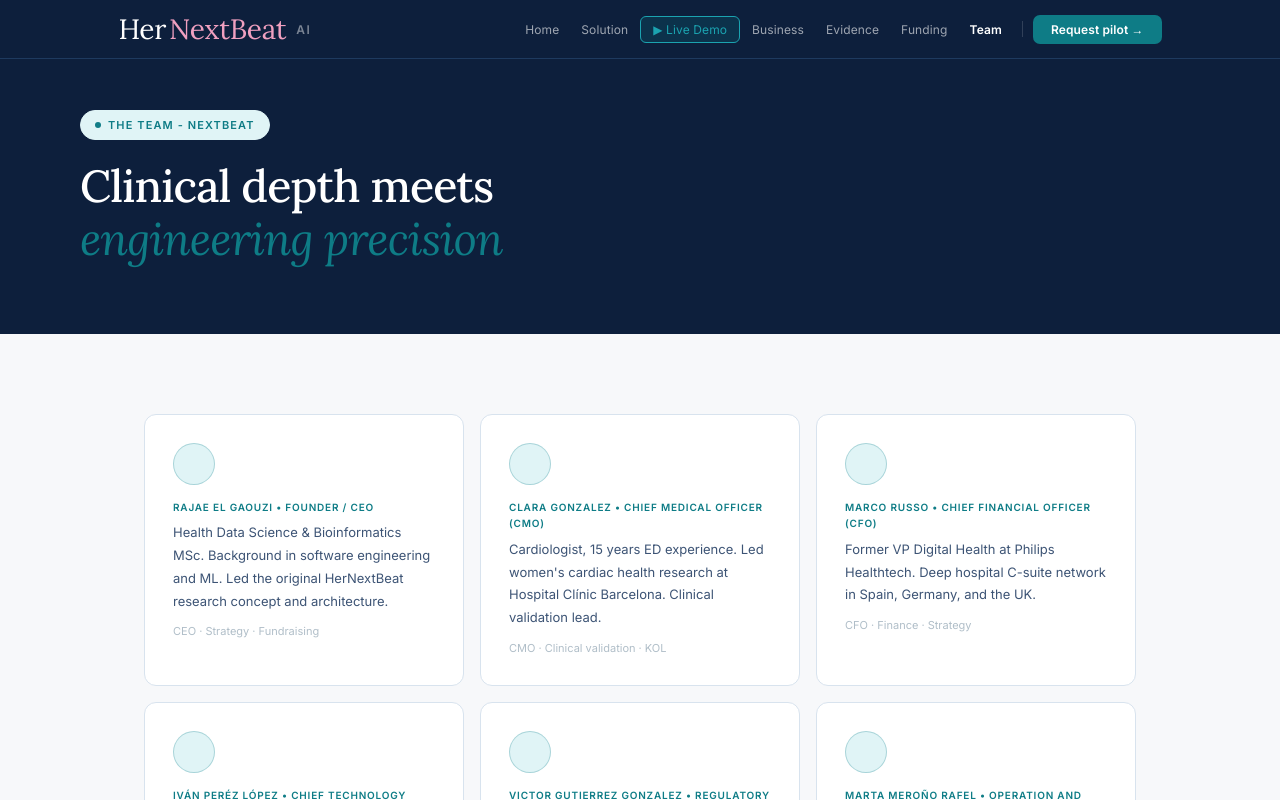
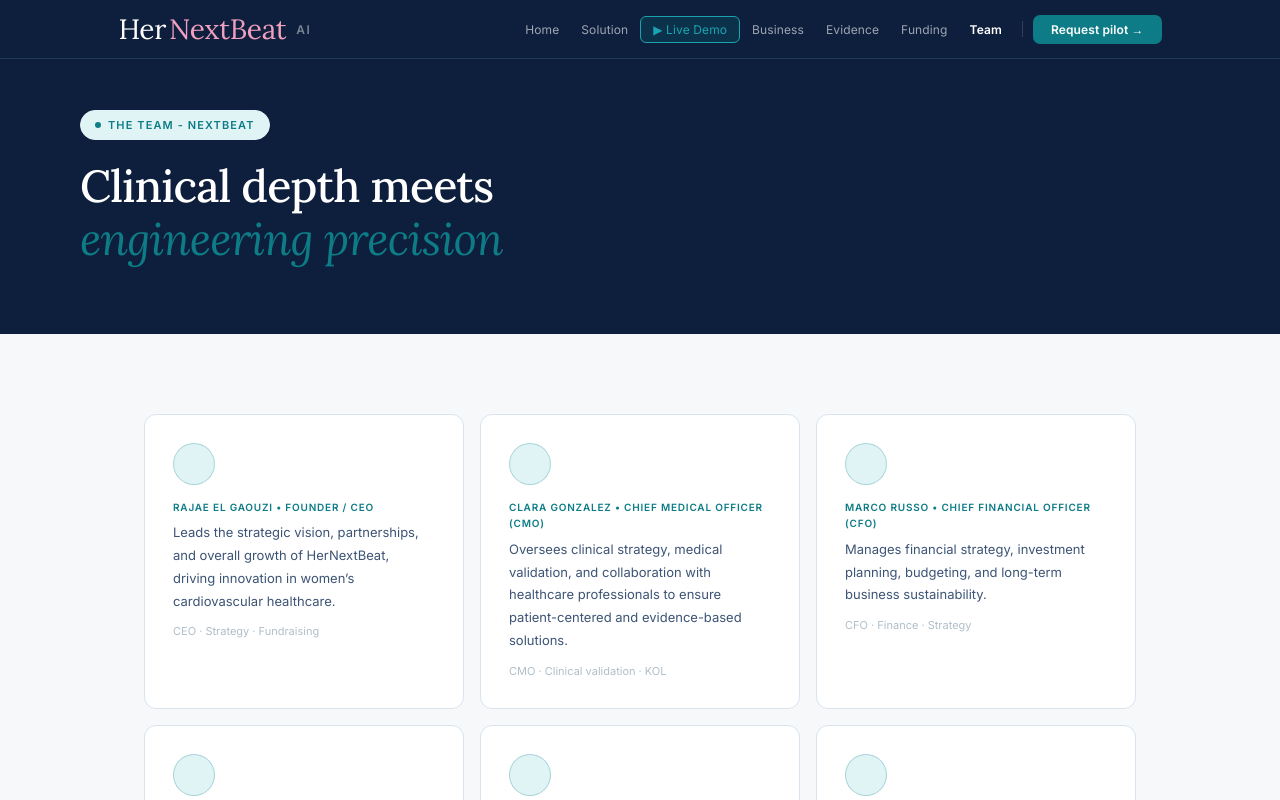
Before and after one commit to marcusRB/herheart-demo, a React (Vite) app: page / in a window 1280 px wide. Both pictures are taken after a click on the element "Team". Shown: the top 800 px of the page. Built offline with nearby package versions, Linux system fonts and the light colour scheme.

Commit message:
fix the role'sdescription

```diff
--- a/src/App.jsx
+++ b/src/App.jsx
@@ -947,12 +947,12 @@
     <Section>
       <div className="grid-3" style={{ marginBottom:40 }}>
         {[
-          ["Rajae El Gaouzi • Founder / CEO","Health Data Science & Bioinformatics MSc. Background in software engineering and ML. Led the original HerNextBeat research concept and architecture.","CEO · Strategy · Fundraising"],
-          ["Clara Gonzalez • Chief Medical Officer (CMO)","Cardiologist, 15 years ED experience. Led women's cardiac health research at Hospital Clínic Barcelona. Clinical validation lead.","CMO · Clinical validation · KOL"],
-          ["Marco Russo • Chief Financial Officer (CFO)","Former VP Digital Health at Philips Healthtech. Deep hospital C-suite network in Spain, Germany, and the UK.","CFO · Finance · Strategy"],
-          ["Iván Peréz López • Chief Technology Officer (CTO)","PhD Applied ML. Former researcher on the MIMIC-IV dataset team. Leads model architecture, SHAP pipeline, and drift monitoring system.","CTO · Model · Infrastructure"],
-          ["Victor Gutierrez Gonzalez • Regulatory Affairs and Quality Assurance (QA) Manager","Specialist in EU MDR and FDA SaMD. Led CE mark submission for two Class IIa devices. Owns the 510(k) filing.","Regulatory · Compliance · Legal"],
-          ["Marta Meroño Rafel • Operation and Marketing Officer (OMO)","Former VP Digital Health at Philips Healthtech. Deep hospital C-suite network in Spain, Germany, and the UK.","OMO · Business development"],
+          ["Rajae El Gaouzi • Founder / CEO","Leads the strategic vision, partnerships, and overall growth of HerNextBeat, driving innovation in women’s cardiovascular healthcare.","CEO · Strategy · Fundraising"],
+          ["Clara Gonzalez • Chief Medical Officer (CMO)","Oversees clinical strategy, medical validation, and collaboration with healthcare professionals to ensure patient-centered and evidence-based solutions.","CMO · Clinical validation · KOL"],
+          ["Marco Russo • Chief Financial Officer (CFO)","Manages financial strategy, investment planning, budgeting, and long-term business sustainability.","CFO · Finance · Strategy"],
+          ["Iván Peréz López • Chief Technology Officer (CTO)","Leads the development of HerNextBeat’s AI infrastructure, software architecture, and integration with healthcare systems.","CTO · Model · Infrastructure"],
+          ["Victor Gutierrez Gonzalez • Regulatory Affairs and Quality Assurance (QA) Manager","Ensures compliance with FDA, HIPAA, and healthcare quality standards while overseeing regulatory strategy and product safety.","Regulatory · Compliance · Legal"],
+          ["Marta Meroño Rafel • Operation and Marketing Officer (OMO)","Coordinates business operations, marketing strategy, brand development, and communication to support market adoption and company growth.","OMO · Business development"],
         ].map(([role,bio,tags]) => (
           <div key={role} className="card">
             <div style={{ width:42, height:42, borderRadius:"50%",
```
